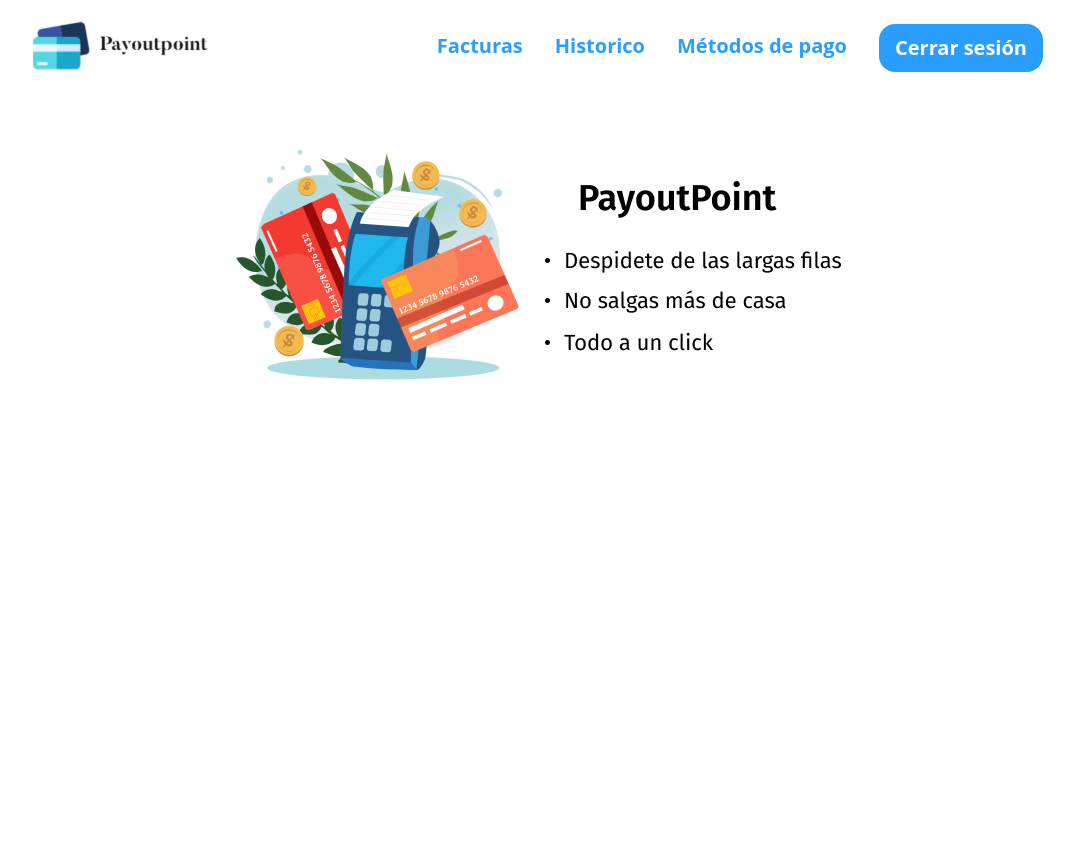
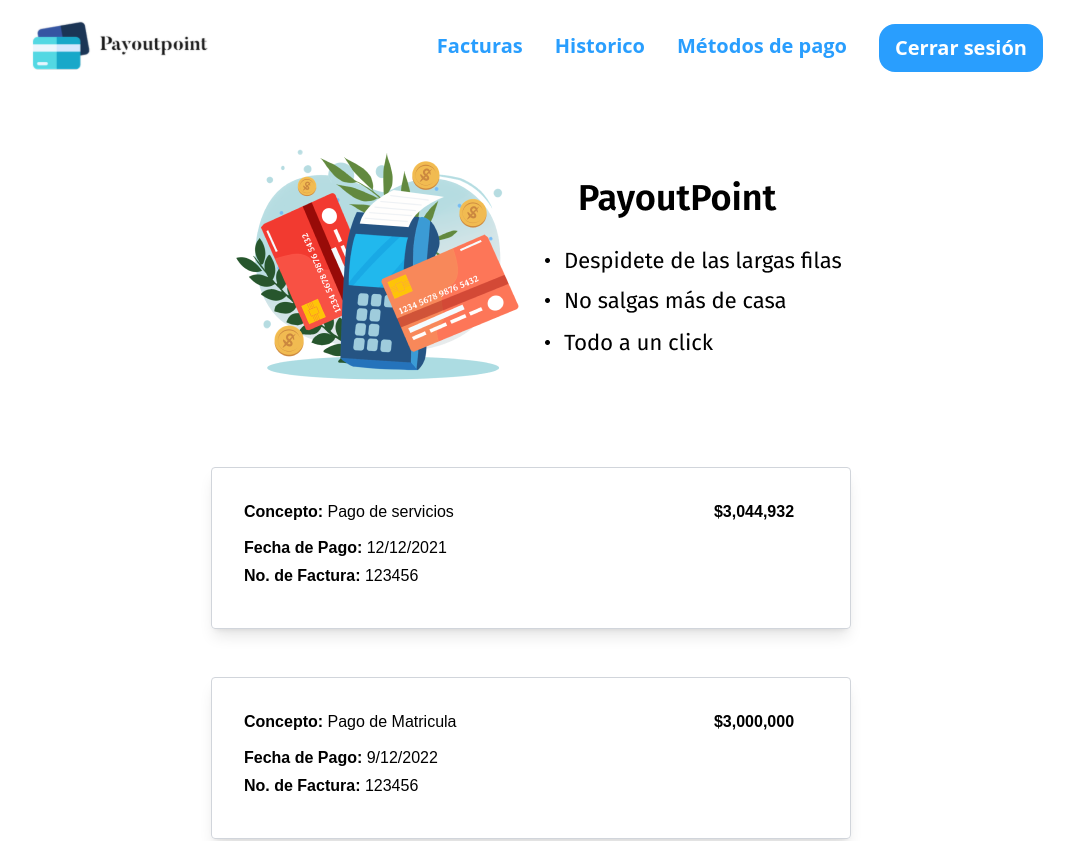
Before and after one commit to luisFelipeEvilla/paidify-web, a Next.js app: page / in a window 1280 px wide. Shown: the top 841 px of the page, without its empty margins (109-1183 px from the left). Before the commit the page ends 800 px from the top, so only its background shows below. Built offline with nearby package versions, Linux system fonts and the light colour scheme.

Commit message:
invoice lists on home2

```diff
--- /dev/null
+++ b/components/buttons/primary.tsx
@@ -0,0 +1,16 @@
+const PrimaryButton = ({err = false, color = "green", text = "Aceptar"}) => {
+    console.log(err);
+
+    return (
+        <button
+            disabled={err}
+            className={`hover:scale-105
+            ${err ? "bg-gray-500" : `bg-${color}-500 hover:bg-${color}-700`}
+            text-white font-bold my-4 py-2 px-4 rounded-lg w-32 `}
+            type="submit">
+            {text}
+        </button>
+    )
+}
+
+export default PrimaryButton;
--- a/components/header.tsx
+++ b/components/header.tsx
@@ -1,5 +1,6 @@
 import Image from "next/image";
 import Link from "next/link";
+import Router from "next/router";
 import { useCookies } from "react-cookie";
 
 const Header = () => {
@@ -7,8 +8,7 @@
 
     const handleLogout = () => {
         removeCookie("token");
-        console.log(cookie.token);
-
+        Router.push("/signin");
     }
 
     return (
--- /dev/null
+++ b/components/invoice.tsx
@@ -0,0 +1,37 @@
+import Link from "next/link";
+import PrimaryButton from "./buttons/primary";
+
+type invoice = {
+    concept: string,
+    paymentDate: string,
+    invoiceNumber: number,
+    amount: number
+}
+
+const Invoice = (props: invoice) => {
+    return (
+        <div className='shadow-lg border-gray-300 border p-8 mx-auto my-12 flex justify-between rounded w-6/12'>
+        <div>
+          <div className='flex'>
+            <p> <b>Concepto: </b> {props.concept} </p>
+          </div>
+          <div >
+            <p className='pt-3'><b>Fecha de Pago: </b> { props.paymentDate} </p>
+            <p className='pt-1'><b>No. de Factura: </b> {props.invoiceNumber} </p>
+          </div>
+        </div>
+
+        <div className='text-center'>
+          <p> <b> ${props.amount.toLocaleString()} </b> </p>
+          <Link href="">
+            <a className=''>
+              <PrimaryButton text="Pagar" color={"blue"} />
+            </a>
+          </Link>
+        </div>
+
+      </div>
+    )
+}
+
+export default Invoice;
--- a/pages/index.tsx
+++ b/pages/index.tsx
@@ -3,8 +3,30 @@
 import Header from '../components/header';
 import Image from 'next/image';
 import styles from '../styles/Home.module.css';
+import Invoice from '../components/invoice';
 
 const Home: NextPage = () => {
+  const invoices = [
+    {
+      concept: "Pago de servicios",
+      paymentDate: "12/12/2021",
+      invoiceNumber: 123456,
+      amount: 3044932
+    },
+    {
+      concept: "Pago de Matricula",
+      paymentDate: "9/12/2022",
+      invoiceNumber: 123456,
+      amount: 3000000
+    },
+    {
+      concept: "Pago de Matricula",
+      paymentDate: "9/12/2022",
+      invoiceNumber: 123456,
+      amount: 3000000
+    }
+  ]
+
   return (
     <div>
       <Head>
@@ -14,10 +36,20 @@
       </Head>
 
       <main>
-          <Header></Header>
-          <div className={styles.hero + " mt-8 "}>
-            <Image src="/images/hero.png" width={620} height={310}  />
-          </div>
+        <Header></Header>
+        <div className={styles.hero + " mt-8 "}>
+          <Image src="/images/hero.png" width={620} height={310} />
+        </div>
+
+        {
+          invoices.map(invoice => (
+            <Invoice
+            concept={invoice.concept}
+            paymentDate={invoice.paymentDate}
+            invoiceNumber={invoice.invoiceNumber}
+            amount={invoice.amount} />
+          ))
+        }
       </main>
 
       <footer>
--- a/pages/signin.tsx
+++ b/pages/signin.tsx
@@ -5,6 +5,7 @@
 import Router from "next/router";
 import { useState } from "react";
 import { useCookies } from "react-cookie";
+import PrimaryButton from "../components/buttons/primary";
 import Input from "../components/forms/input";
 
 const Signin: NextPage = () => {
@@ -55,8 +56,7 @@
                     <p className="text-sm mt-4">¿Aún no tienes una cuenta? <Link href="/signup"><a className="text-blue-500 text-lg hover:scale-150">Registrate</a></Link></p>
 
                     <div className="flex justify-center	">
-                        <button disabled={err}
-                            className={`hover:scale-105 ${err ? "bg-gray-500" : "bg-green-500 hover:bg-green-700"} text-white font-bold my-4 py-2 px-4 rounded-lg w-32 `} type="submit">Ingresar</button>
+                        <PrimaryButton err={err} text={"Ingresar"} />
                     </div>
                 </form>
             </div>
```
